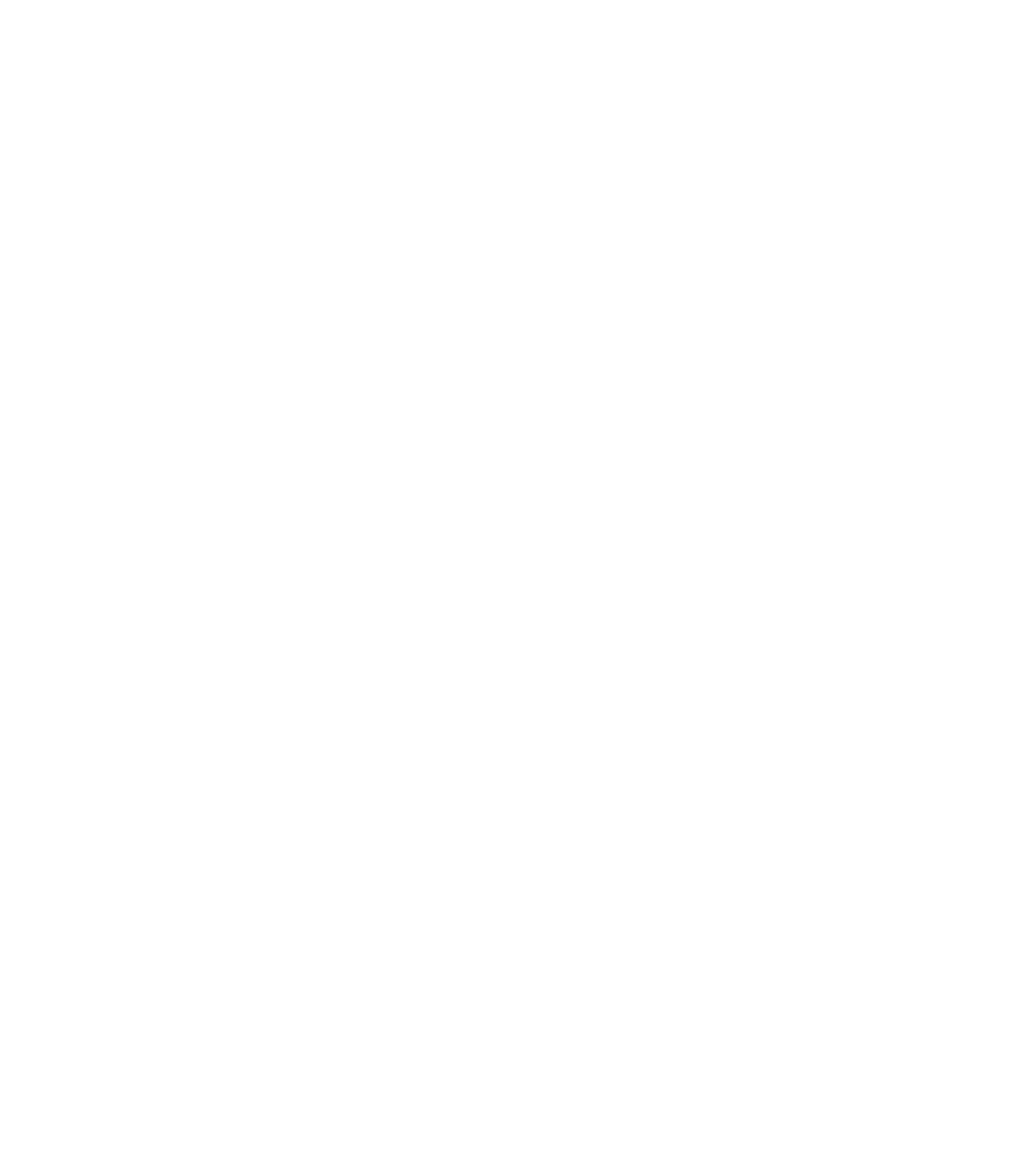
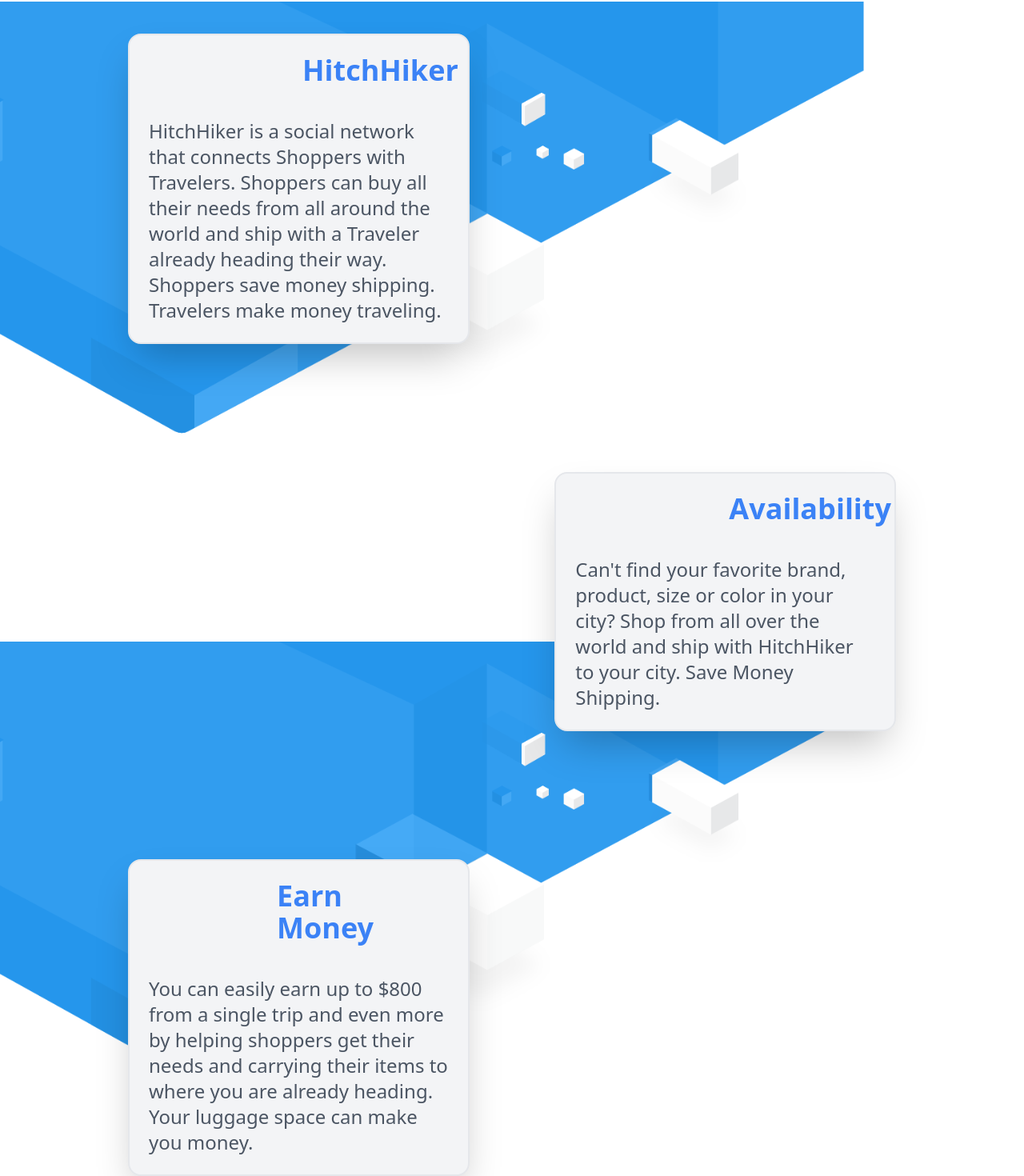
Before and after one commit to FCIamira/Hitch_hiker, a Vue app: page / in a window 1280 px wide. Shown: the part 798-2268 px from the top of the page at 80% size. Before the commit the page ends 800 px from the top, so only its background shows below. Built offline with nearby package versions, Linux system fonts and the light colour scheme.

Commit message:
change welcome page and switch button

```diff
--- a/package.json
+++ b/package.json
@@ -9,6 +9,7 @@
   },
   "dependencies": {
     "@fortawesome/fontawesome-free": "^6.4.2",
+    "aos": "^2.3.4",
     "core-js": "^3.8.3",
     "register-service-worker": "^1.7.2",
     "vee-validate": "^4.11.6",
--- a/src/components/Card.vue
+++ b/src/components/Card.vue
@@ -1,25 +1,48 @@
 <template>
-
-<div class="max-w-sm bg-white border border-gray-200 rounded-lg shadow dark:bg-gray-800 dark:border-gray-700 m-10" >
-
-    <a href="#">
-        <img class="rounded-t-lg  w-40 mt-5 ml-5 " src="../assets/iphone.avif" alt="" />
-
+  <div
+    class="max-w-sm bg-white border border-gray-200 rounded-lg shadow dark:bg-gray-800 dark:border-gray-700 m-10"
+  >
+    <a >
+      <img
+        class="rounded-t-lg w-40 mt-5 ml-5"
+        src="../assets/iphone.avif"
+        alt=""
+      />
     </a>
     <div class="p-5">
-        <a href="#">
-            <p class="mb-2 text-xl font-bold tracking-tight text-gray-900 dark:text-white">From.......</p>
-        </a>
-        <p class="mb-3 font-normal text-gray-700 dark:text-gray-400">Here are the biggest enterprise technology acquisitions of 2021 so far, in reverse chronological order.</p>
-        <a href="#" class="inline-flex items-center px-3 py-2 text-sm font-medium text-center text-white bg-blue-700 rounded-lg hover:bg-blue-800 focus:ring-4 focus:outline-none focus:ring-blue-300 dark:bg-blue-600 dark:hover:bg-blue-700 dark:focus:ring-blue-800" >
-            Read more
-             <svg class="w-3.5 h-3.5 ml-2" aria-hidden="true" xmlns="http://www.w3.org/2000/svg" fill="none" viewBox="0 0 14 10">
-                <path stroke="currentColor" stroke-linecap="round" stroke-linejoin="round" stroke-width="2" d="M1 5h12m0 0L9 1m4 4L9 9"/>
-            </svg>
-        </a>
+      <a >
+        <p
+          class="mb-2 text-xl font-bold tracking-tight text-gray-900 dark:text-white"
+        >
+          From.......
+        </p>
+      </a>
+      <p class="mb-3 font-normal text-gray-700 dark:text-gray-400">
+        Here are the biggest enterprise technology acquisitions of 2021 so far,
+        in reverse chronological order.
+      </p>
+      <a
+        class="inline-flex items-center px-3 py-2 text-sm font-medium text-center text-white bg-blue-700 rounded-lg hover:bg-blue-800 focus:ring-4 focus:outline-none focus:ring-blue-300 dark:bg-blue-600 dark:hover:bg-blue-700 dark:focus:ring-blue-800"
+      >
+        Read more
+        <svg
+          class="w-3.5 h-3.5 ml-2"
+          aria-hidden="true"
+          xmlns="http://www.w3.org/2000/svg"
+          fill="none"
+          viewBox="0 0 14 10"
+        >
+          <path
+            stroke="currentColor"
+            stroke-linecap="round"
+            stroke-linejoin="round"
+            stroke-width="2"
+            d="M1 5h12m0 0L9 1m4 4L9 9"
+          />
+        </svg>
+      </a>
     </div>
-</div>
-
+  </div>
 </template>
 <script setup>
 import { defineProps } from "vue";
--- a/src/components/filterFrom.vue
+++ b/src/components/filterFrom.vue
@@ -38,7 +38,7 @@
       </div>
       <div class="flex gap-96 items-center p-10 text-xl">
         <ul class="flex items-center md:flex-cols-2">
-          <li>
+          <li @click="selectData('trips')">
             <input
               type="radio"
               id="trips"
@@ -65,7 +65,7 @@
               </svg>
             </label>
           </li>
-          <li>
+          <li @click="selectData('shipments')">
             <input
               type="radio"
               id="Shipment"
@@ -107,15 +107,14 @@
 </template>
 <script setup>
 import { defineEmits, ref } from "vue";
-// const type = ref(true);
 const data = ref({
   to: "",
 });
-const emits = defineEmits(["search"]);
+const emits = defineEmits(["search", "type"]);
 const search = () => {
   emits("search", data.value);
 };
-// const change = () => {
-//   type.value = false;
-// };
+let selectData = (value) => {
+  emits("type", value);
+};
 </script>
--- a/src/main.js
+++ b/src/main.js
@@ -3,5 +3,11 @@ import App from "./App.vue";
 import "./registerServiceWorker";
 import router from "./router";
 import store from "./store";
-import "../index.css"
+import "../index.css";
+import AOS from "aos";
+import "aos/dist/aos.css";
 createApp(App).use(store).use(router).mount("#app");
+AOS.init({
+  duration: 3000,
+  once: true,
+});
--- a/src/views/home.vue
+++ b/src/views/home.vue
@@ -1,8 +1,8 @@
 <template>
   <div>
-    <filterFrom @search="search" />
+    <filterFrom @search="search" @type="typeCard" />
     <div class="home-content">
-      <div class="trips">
+      <div v-if="selected" class="trips">
         <Card
           class="bg-blue-800"
           v-for="trip in trips"
@@ -11,7 +11,8 @@
           @click="router.push({ name: 'tripInfo', params: { id: trip.id } })"
         />
       </div>
-      <div class="shipments">
+      <div v-else class="shipments">
+        shipments
         <Card v-for="shipment in shipments" :key="shipment.index" />
       </div>
     </div>
@@ -23,6 +24,8 @@ import { useRouter } from "vue-router";
 import Card from "@/components/Card.vue";
 import filterFrom from "@/components/filterFrom.vue";
 const router = useRouter();
+const selected = ref(true);
+
 const trips = ref([
   {
     id: 1,
@@ -42,4 +45,11 @@ console.log(show);
 const search = (data) => {
   console.log(data);
 };
+const typeCard = (value) => {
+  if (value === "trips") {
+    selected.value = true;
+  } else {
+    selected.value = false;
+  }
+};
 </script>
--- a/src/views/welcomePage.vue
+++ b/src/views/welcomePage.vue
@@ -1,15 +1,17 @@
 <template>
-  <div v-if="change" class="bg-home-page bg-cover h-screen w-full bg-center bg-fixed relative">
-
-    <div class="pt-24 pr-8 flex space-x-11 justify-end ">
+  <div
+    v-if="change"
+    class="bg-home-page bg-cover min-h-[100vh] w-full bg-fixed relative"
+  >
+    <div class="pt-24 pr-8 flex space-x-11 justify-end">
       <button
-        class="bg-teal-500 hover:bg-teal-700 text-white font-semibold w-48 h-12 rounded text-2xl"
+        class="bg-blue-500 hover:bg-blue-700 text-white font-semibold w-48 h-12 rounded text-2xl"
         @click="login"
       >
         Login
       </button>
       <button
-        class="bg-teal-500 hover:bg-teal-700 text-white font-semibold w-48 h-12 rounded text-2xl"
+        class="bg-blue-500 hover:bg-blue-700 text-white font-semibold w-48 h-12 rounded text-2xl"
         @click="signup"
       >
         Signup
@@ -18,10 +20,47 @@
     <div class="flex justify-center items-center pt-44">
       <img class="img1" src="../assets/logo.png" alt="" />
     </div>
-
+    <div class="sub-welcome bg-cover w-full bg-fixed relative">
+      <div
+        data-aos="fade-down-right"
+        class="bg-gray-100 m-4 md:m-40 w-10/12 md:w-4/12 h-2/5 border-2 rounded-2xl shadow-2xl p-6"
+      >
+        <div class="text-4xl font-bold mx-48 text-blue-500">HitchHiker</div>
+        <p class="text-gray-600 mt-10 text-2xl">
+          HitchHiker is a social network that connects Shoppers with Travelers.
+          Shoppers can buy all their needs from all around the world and ship
+          with a Traveler already heading their way. Shoppers save money
+          shipping. Travelers make money traveling.
+        </p>
+      </div>
+      <div
+        data-aos="fade-up-left"
+        class="bg-gray-100 m-4 md:m-40 md:ml-auto w-10/12 md:w-4/12 h-2/6 border-2 rounded-2xl shadow-2xl p-6"
+      >
+        <div class="text-4xl font-bold mx-48 text-blue-500">Availability</div>
+        <p class="text-gray-600 mt-10 text-2xl">
+          Can't find your favorite brand, product, size or color in your city?
+          Shop from all over the world and ship with HitchHiker to your city.
+          Save Money Shipping.
+        </p>
+      </div>
+      <div
+        data-aos="fade-up-right"
+        class="bg-gray-100 m-4 md:m-40  w-10/12 md:w-4/12 h-2/6 border-2 rounded-2xl shadow-2xl p-6"
+      >
+        <div class="text-4xl font-bold mx-40 text-blue-500">Earn Money</div>
+        <p class="text-gray-600 mt-10 text-2xl">
+        You can easily earn up to $800 from a single trip and even more by
+        helping shoppers get their needs and carrying their items to where you
+        are already heading. Your luggage space can make you money.</p>
+      </div>
+    </div>
+    <div class="sub2-welcome bg-cover h-screen w-full bg-fixed relative">
+      <div class=""></div>
+    </div>
   </div>
 
-  <div class="bg-text-gray-900 bg-teal-800 w-full h-screen" v-else>
+  <div class="bg-text-gray-200 bg-blue-500 w-full h-screen" v-else>
     <svg viewBox="0 0 3387 1270">
       <path
         id="planePath"
@@ -57,9 +96,8 @@
       </animateMotion>
     </svg>
   </div>
+</template>
 
-
-</template>
 <script setup>
 import { useRouter } from "vue-router";
 import { onUpdated, ref } from "vue";
@@ -73,7 +111,7 @@ const signup = ref(() => {
 let change = ref(false);
 setTimeout(() => {
   change.value = !change.value;
-},0.0);
+}, 0.0);
 onUpdated(() => {
   router.replace({ name: "welcomePage" });
 });
@@ -111,6 +149,4 @@ onUpdated(() => {
 .img1:hover {
   transform: scale(1.05);
 }
-
-
 </style>
```
Also changed, not shown: 1 other file (tests, documents, lock files or other folders).
